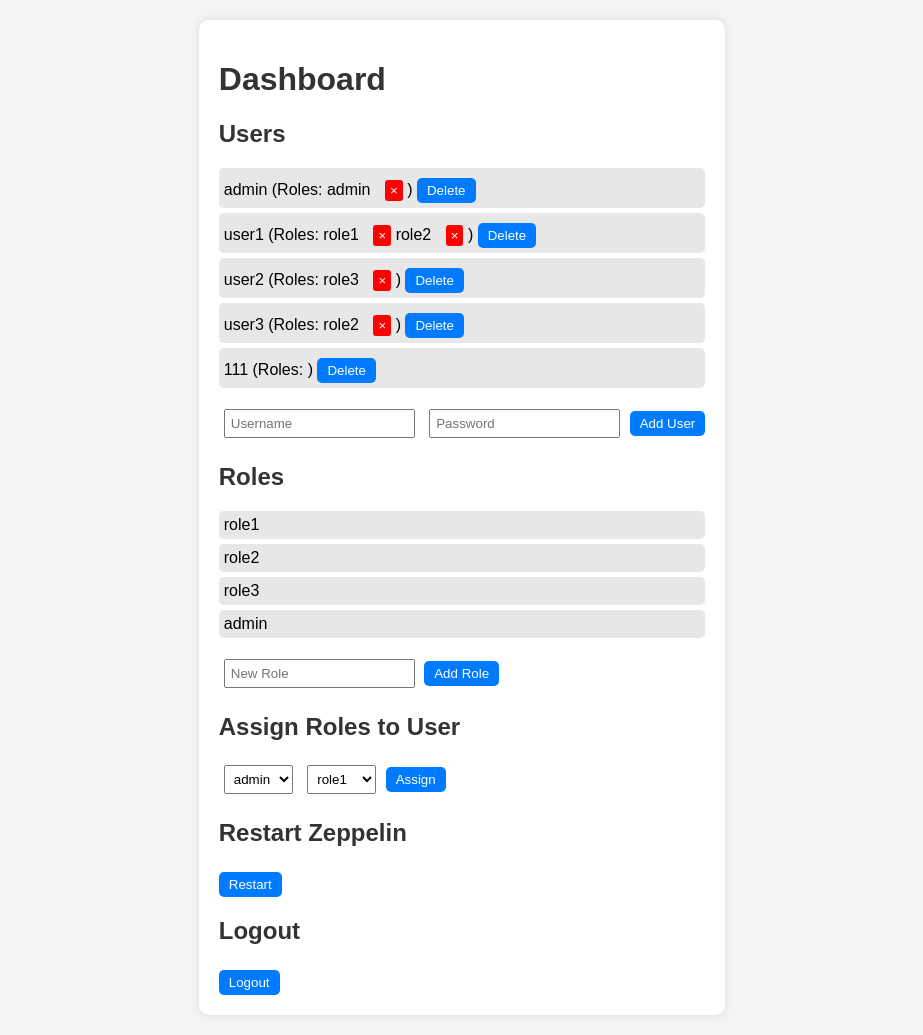
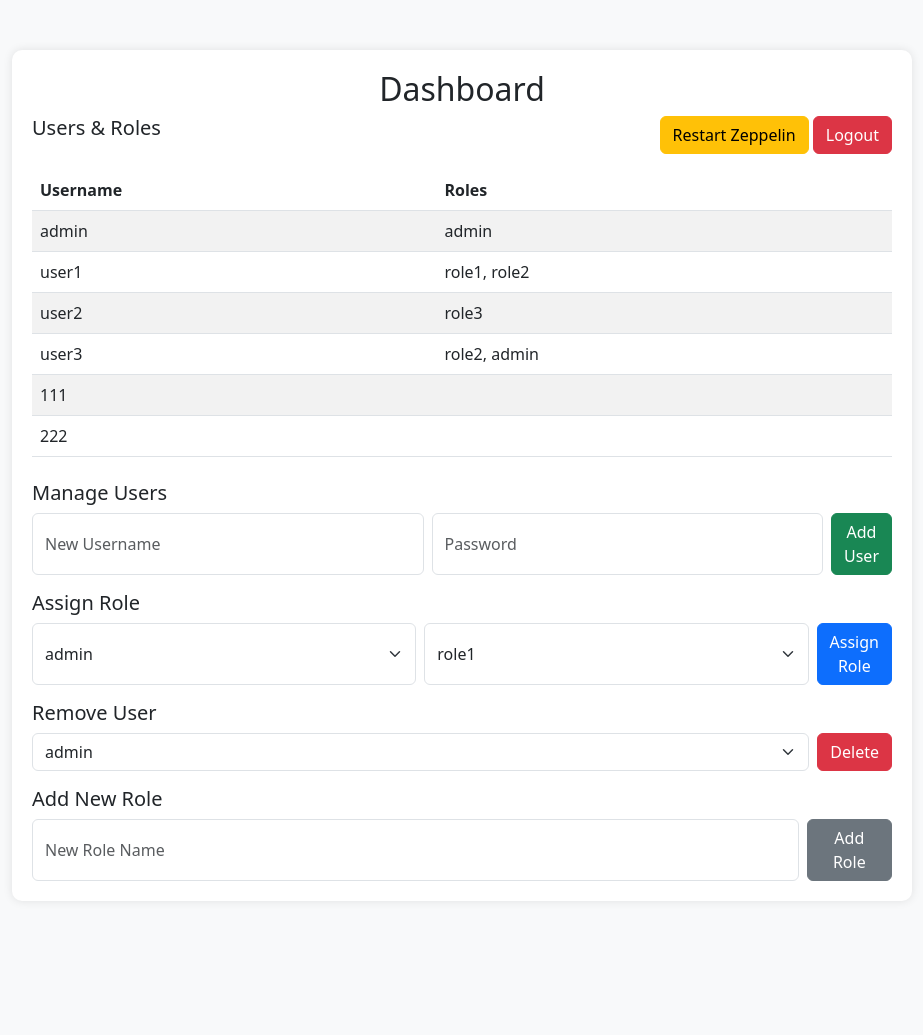
Before and after one commit to iwizard7/zeppelin_user_mgmnt, a Flask app: page /dashboard in a window 1280 px wide. Shown: the whole page, without its empty margins (178-1101 px from the left). After the commit the page ends 881 px from the top, so only its background shows below. Run offline with Flask 3, Linux system fonts and the light colour scheme; the visitor is signed in with stand-in values (Sample User, id 1).

Commit message:
big changes

```diff
--- a/shiro.ini
+++ b/shiro.ini
@@ -2,8 +2,9 @@
 admin = 1234, admin
 user1 = password2, role1, role2
 user2 = password3, role3
-user3 = password4, role2
+user3 = password4, role2, admin
 111 = 111
+222 = 222
 
 [main]
 ### A sample for configuring Active Directory Realm
@@ -81,6 +82,7 @@
 role2 = *
 role3 = *
 admin = *
+testrole1 = *
 
 [urls]
 # This section is used for url-based security. For details see the shiro.ini documentation.
--- a/templates/dashboard.html
+++ b/templates/dashboard.html
@@ -1,129 +1,90 @@
 <!DOCTYPE html>
-<html>
+<html lang="en">
 <head>
+    <meta charset="UTF-8">
+    <meta name="viewport" content="width=device-width, initial-scale=1.0">
     <title>Dashboard</title>
+    <link href="https://cdn.jsdelivr.net/npm/bootstrap@5.3.0/dist/css/bootstrap.min.css" rel="stylesheet">
     <style>
         body {
-            font-family: Arial, sans-serif;
-            background-color: #f4f4f4;
-            margin: 0;
-            padding: 20px;
-            text-align: center;
+            background-color: #f8f9fa;
         }
-        .container {
+        .dashboard-container {
+            max-width: 900px;
+            margin: 50px auto;
             background: white;
             padding: 20px;
             border-radius: 10px;
             box-shadow: 0px 0px 10px rgba(0, 0, 0, 0.1);
-            display: inline-block;
-            text-align: left;
-        }
-        h1, h2 {
-            color: #333;
-        }
-        ul {
-            list-style: none;
-            padding: 0;
-        }
-        li {
-            margin: 5px 0;
-            padding: 5px;
-            background: #e7e7e7;
-            border-radius: 5px;
-        }
-        button {
-            padding: 5px 10px;
-            margin-top: 5px;
-            border: none;
-            background: #007bff;
-            color: white;
-            border-radius: 5px;
-            cursor: pointer;
-        }
-        button:hover {
-            background: #0056b3;
-        }
-        input, select {
-            padding: 5px;
-            margin: 5px;
-        }
-        .role-button {
-            margin-left: 10px;
-            padding: 3px 5px;
-            background: red;
-            color: white;
-            border: none;
-            border-radius: 3px;
-            cursor: pointer;
-        }
-        .role-button:hover {
-            background: darkred;
         }
     </style>
 </head>
 <body>
-    <div class="container">
-        <h1>Dashboard</h1>
-        <h2>Users</h2>
-        <ul>
+    <div class="dashboard-container">
+        <h2 class="text-center">Dashboard</h2>
+        <div class="d-flex justify-content-between mb-3">
+            <h5>Users & Roles</h5>
+            <div>
+                <form action="{{ url_for('restart') }}" method="POST" class="d-inline">
+                    <button type="submit" class="btn btn-warning">Restart Zeppelin</button>
+                </form>
+                <a href="{{ url_for('logout') }}" class="btn btn-danger">Logout</a>
+            </div>
+        </div>
+
+        <table class="table table-striped">
+            <thead>
+                <tr>
+                    <th>Username</th>
+                    <th>Roles</th>
+                </tr>
+            </thead>
+            <tbody>
                 {% for user, roles in users.items() %}
-                <li>{{ user }}
-                    (Roles:
-                    {% for role in roles %}
-                        {{ role }}
-                        <form action="/unassign_user_role" method="post" style="display:inline;">
-                            <input type="hidden" name="username" value="{{ user }}">
-                            <input type="hidden" name="role" value="{{ role }}">
-                            <button type="submit" class="role-button">&times;</button>
-                        </form>
-                    {% endfor %})
-                    <form action="/delete_user" method="post" style="display:inline;">
-                        <input type="hidden" name="username" value="{{ user }}">
-                        <button type="submit">Delete</button>
-                    </form>
-                </li>
+                <tr>
+                    <td>{{ user }}</td>
+                    <td>{{ ', '.join(roles) }}</td>
+                </tr>
                 {% endfor %}
-        </ul>
-        <form action="/add_user" method="post">
-            <input type="text" name="username" placeholder="Username" required>
-            <input type="password" name="password" placeholder="Password" required>
-            <button type="submit">Add User</button>
+            </tbody>
+        </table>
+
+        <h5 class="mt-4">Manage Users</h5>
+        <form action="{{ url_for('add_user') }}" method="POST" class="d-flex mb-3">
+            <input type="text" class="form-control me-2" name="username" placeholder="New Username" required>
+            <input type="password" class="form-control me-2" name="password" placeholder="Password" required>
+            <button type="submit" class="btn btn-success">Add User</button>
         </form>
 
-        <h2>Roles</h2>
-        <ul>
-            {% for role in roles.keys() %}
-                <li>{{ role }}</li>
-            {% endfor %}
-        </ul>
-        <form action="/add_role" method="post">
-            <input type="text" name="role_name" placeholder="New Role" required>
-            <button type="submit">Add Role</button>
-        </form>
-
-        <h2>Assign Roles to User</h2>
-        <form action="/assign_user_role" method="post">
-            <select name="username" required>
+        <h5>Assign Role</h5>
+        <form action="{{ url_for('assign_user_role') }}" method="POST" class="d-flex mb-3">
+            <select class="form-select me-2" name="username">
                 {% for user in users.keys() %}
                 <option value="{{ user }}">{{ user }}</option>
                 {% endfor %}
             </select>
-            <select name="role" required>
+            <select class="form-select me-2" name="role">
                 {% for role in roles.keys() %}
                 <option value="{{ role }}">{{ role }}</option>
                 {% endfor %}
             </select>
-            <button type="submit">Assign</button>
+            <button type="submit" class="btn btn-primary">Assign Role</button>
         </form>
 
-        <h2>Restart Zeppelin</h2>
-        <form action="/restart_zeppelin" method="post">
-            <button type="submit">Restart</button>
+        <h5>Remove User</h5>
+        <form action="{{ url_for('delete_user') }}" method="POST" class="d-flex mb-3">
+            <select class="form-select me-2" name="username">
+                {% for user in users.keys() %}
+                <option value="{{ user }}">{{ user }}</option>
+                {% endfor %}
+            </select>
+            <button type="submit" class="btn btn-danger">Delete</button>
         </form>
 
-        <h2>Logout</h2>
-        <form action="/logout" method="get">
-            <button type="submit">Logout</button>
+        <h5>Add New Role</h5>
+        <form action="{{ url_for('add_role') }}" method="POST" class="d-flex">
+            <input type="text" class="form-control me-2" name="role_name" placeholder="New Role Name" required>
+            <button type="submit" class="btn btn-secondary">Add Role</button>
         </form>
     </div>
 </body>
```
Also changed, not shown: templates/login.html (+17 -33 lines). Lines whose indentation alone changed are shown as unchanged.
